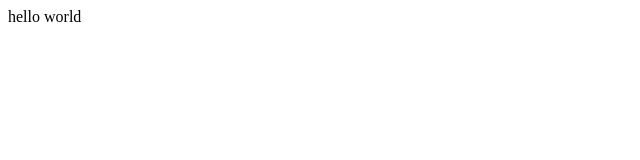
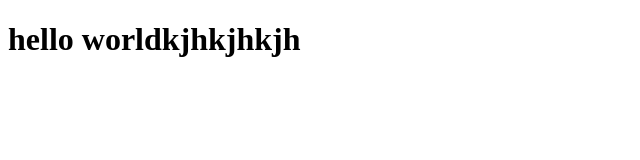
Before and after one commit to geniusox/web_app_test, a plain HTML site: page site/index.html in a window 1280 px wide. Shown: the whole page, without its empty margins (0-640 px from the left). Drawn offline with Linux system fonts and the light colour scheme.

Commit message:
small modification

```diff
--- a/site/index.html
+++ b/site/index.html
@@ -4,6 +4,6 @@
 	<title>hello world</title>
 </head>
 <body>
-<h>hello world</h>
+<h1>hello worldkjhkjhkjh</h1>
 </body>
 </html>
```
